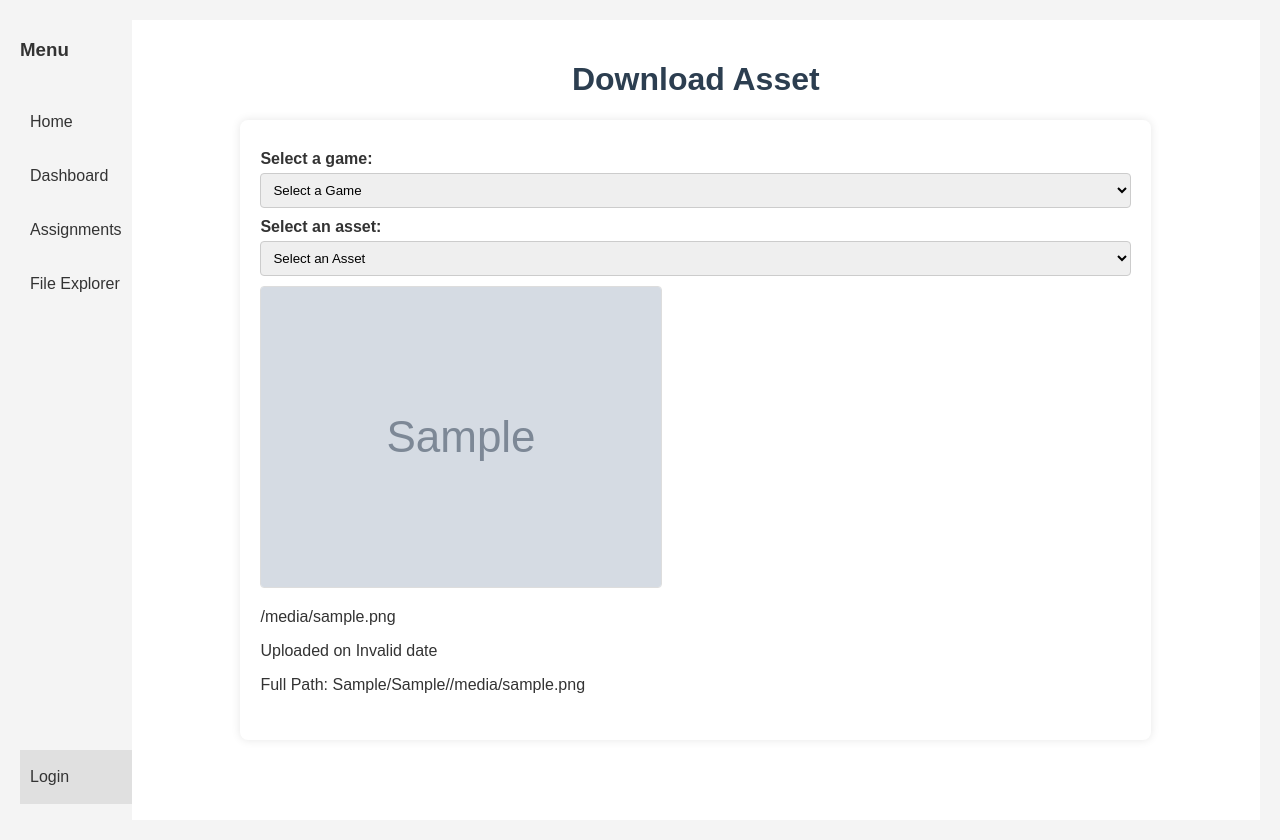
After one commit to KingSizeGaming/ksg-backend, a Flask app: template app/templates/download.html in a window 1280 px wide. The commit adds this page. Run offline with Flask 3, Linux system fonts and the light colour scheme; the template is opened without the code that fills it: most values are stand-ins (such as "Sample title", 1, 10 or a date in 2020); grey boxes marked "Sample" are stand-in pictures.

Commit message:
commit these new changes

```diff
--- /dev/null
+++ b/app/templates/download.html
@@ -0,0 +1,89 @@
+{% extends 'base.html' %}
+
+{% block head %}
+    {{ super() }}  <!-- Retains everything from the base template's head block -->
+    <link rel="stylesheet" href="{{ url_for('static', filename='css/download.css') }}">
+    <script>
+        function downloadFile(game, asset, filename) {
+            const file_path = encodeURIComponent(`${game}/${asset}/${filename}`);
+            fetch('/download_file/' + file_path)
+                .then(response => response.blob())
+                .then(blob => {
+                    let url = window.URL.createObjectURL(blob);
+                    let a = document.createElement('a');
+                    a.style.display = 'none';
+                    a.href = url;
+                    a.download = filename;
+                    document.body.appendChild(a);
+                    a.click();
+                    window.URL.revokeObjectURL(url);
+                    document.body.removeChild(a);
+                })
+                .catch(() => alert('Could not download the file.'));
+        }
+
+        function formatFilenameToDate(filename) {
+            // Extract the date part from the filename (assuming format is 'name_YYYYMMDDHHMMSS.ext')
+            const regex = /_(\d{8}\d{6})\./; // Matches the date part
+            const matches = filename.match(regex);
+            if (matches && matches[1]) {
+                const dateString = matches[1]; // 'YYYYMMDDHHMMSS'
+                const year = dateString.substring(0, 4);
+                const month = dateString.substring(4, 6);
+                const day = dateString.substring(6, 8);
+                const hour = dateString.substring(8, 10);
+                const minute = dateString.substring(10, 12);
+                const second = dateString.substring(12, 14);
+                // Format to 'April 24, 2024, 22:22:26'
+                const date = new Date(year, month - 1, day, hour, minute, second);
+                return date.toLocaleString('en-US', { month: 'long', day: 'numeric', year: 'numeric', hour: 'numeric', minute: 'numeric', second: 'numeric' });
+            }
+            return 'Invalid date';
+        }
+    </script>
+{% endblock %}
+
+{% block content %}
+    <h1>Download Asset</h1>
+    <form action="/download" method="post">
+        <label for="game">Select a game:</label>
+        <select id="game" name="game" onchange="this.form.submit()">
+            <option value="">Select a Game</option>
+            {% for game in games %}
+                <option value="{{ game }}" {% if selected_game == game %}selected{% endif %}>{{ game }}</option>
+            {% endfor %}
+        </select>
+
+        {% if assets %}
+            <label for="asset">Select an asset:</label>
+            <select id="asset" name="asset" onchange="this.form.submit()">
+                <option value="">Select an Asset</option>
+                {% for asset in assets %}
+                    <option value="{{ asset }}" {% if selected_asset == asset %}selected{% endif %}>{{ asset }}</option>
+                {% endfor %}
+            </select>
+        {% endif %}
+
+        {% if versions %}
+        <!-- Container for the horizontal scrolling of thumbnails -->
+        <div class="versions-scroll-container">
+            <div class="versions-gallery">
+                {% for version in versions %}
+                <div class="version-item">
+                    <img src="{{ version.thumbnail_url }}" alt="{{ version.filename }}" onclick="downloadFile('{{ selected_game }}', '{{ selected_asset }}', '{{ version.filename }}')">
+                    <p>{{ version.filename }}</p>
+                    <p>Uploaded on <span id="date-{{ loop.index }}">{{ version.filename }}</span></p>
+                    <p>Full Path: {{ selected_game }}/{{ selected_asset }}/{{ version.filename }}</p>
+                    <script>
+                        // Set formatted date
+                        document.getElementById('date-' + '{{ loop.index }}').textContent = formatFilenameToDate('{{ version.filename }}');
+                    </script>
+                </div>
+
+                {% endfor %}
+            </div>
+
+    {% endif %}
+
+    </form>
+{% endblock %}
--- a/app/templates/explorer.html
+++ b/app/templates/explorer.html
@@ -39,7 +39,7 @@
                                     <i class="${iconClass} folder-icon"></i>${item.name}
                                 </a>
                                 <a href="${downloadLink}" class="download-link">
-                                    <i class="fa fa-download"></i>Download
+                                    <i class="fa fa-download"></i>
                                 </a>
                             </div>`;
           $("#file-container").append(linkHTML);
```
Also changed, not shown: app/routes.py (+48 -25 lines), app/templates/assignments.html (+14 -5 lines), app/templates/dashboard.html (+3 -4 lines).
